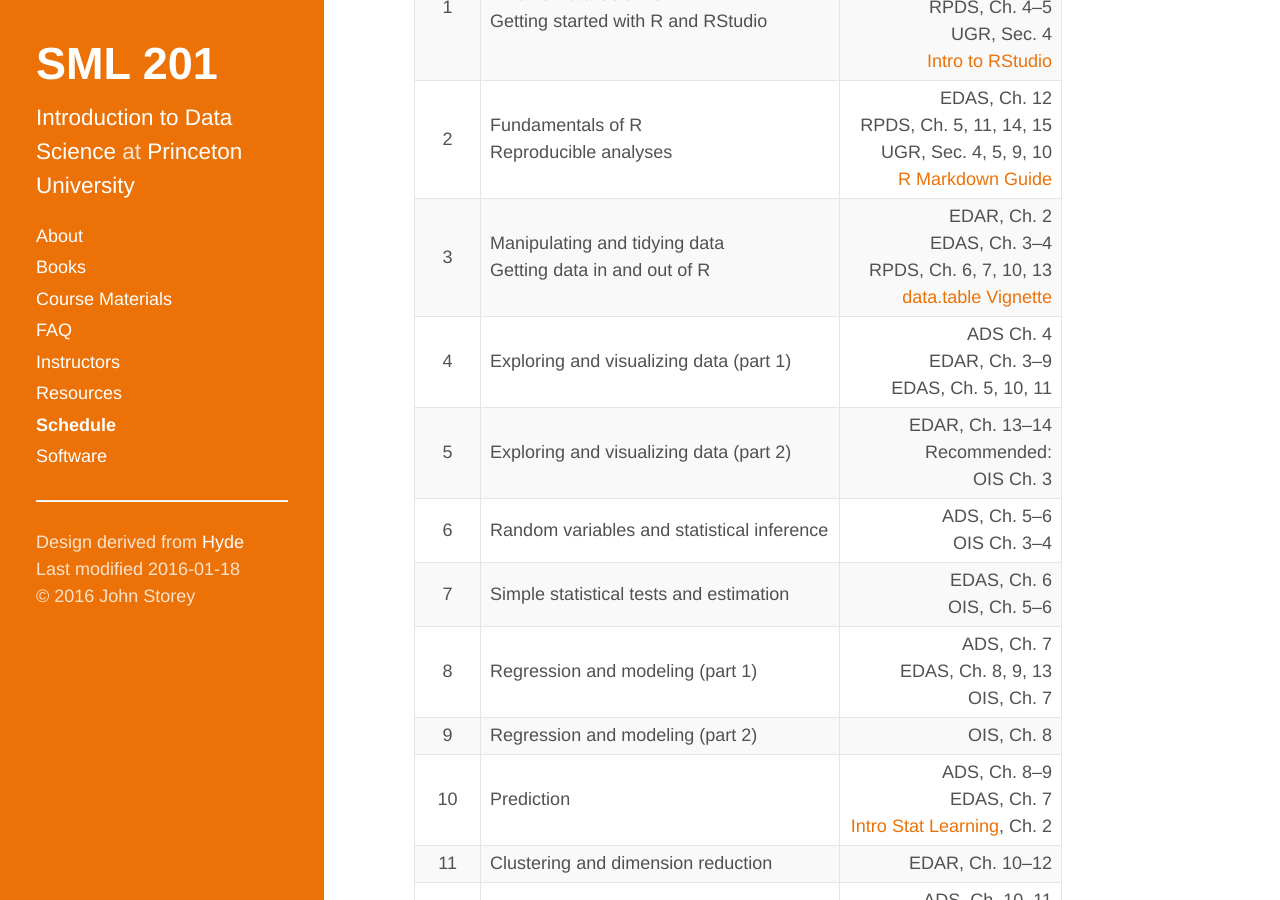
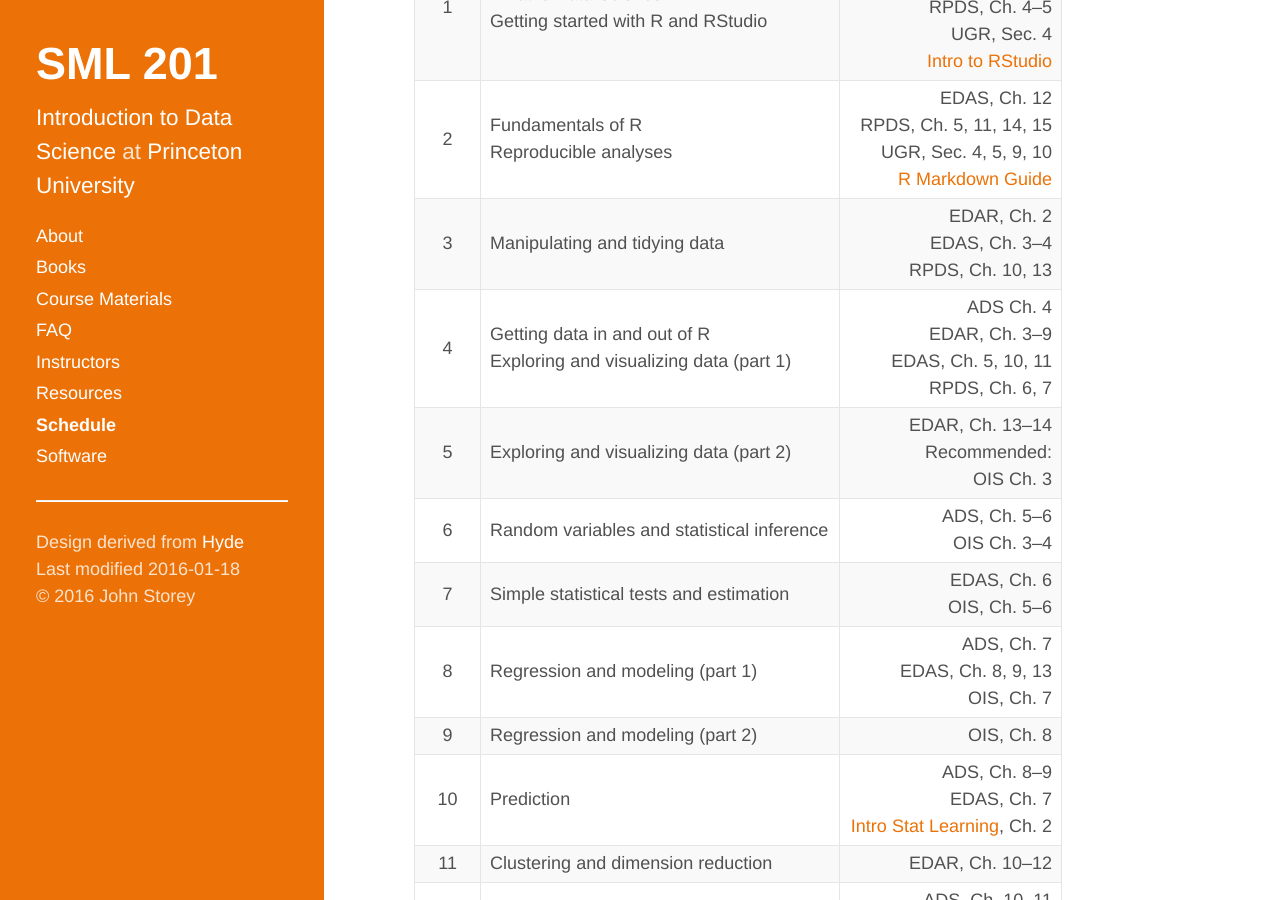
Before and after one commit to SML201/sml201.github.io, a Jekyll site: the page built from schedule.md, in a window 1280 px wide and 900 px high, scrolled down 363 px. Built offline with Jekyll 4.4.1, drawn with Linux system fonts in a browser that asks for light colours.

Commit message:
Updated schedule.

```diff
--- a/schedule.md
+++ b/schedule.md
@@ -13,8 +13,8 @@ title: Schedule
 | :----: | -------- | ------: |
 | 1 <a name="week1"></a> | What is Data Science? <br> Getting started with R and RStudio | ADS, Ch. 1--3 <br> EDAS, Ch. 1, 2 <br> RPDS, Ch. 4--5 <br> UGR, Sec. 4 <br> [Intro to RStudio](http://dss.princeton.edu/training/RStudio101.pdf) |
 | 2 | Fundamentals of R <br> Reproducible analyses | EDAS, Ch. 12 <br> RPDS, Ch. 5, 11, 14, 15 <br> UGR, Sec. 4, 5, 9, 10 <br> [R Markdown Guide](http://rmarkdown.rstudio.com)|
-| 3 | Manipulating and tidying data <br> Getting data in and out of R | EDAR, Ch. 2 <br> EDAS, Ch. 3--4 <br> RPDS, Ch. 6, 7, 10, 13 <br> [data.table Vignette](https://cran.r-project.org/web/packages/data.table/vignettes/datatable-intro.pdf) |
-| 4 | Exploring and visualizing data (part 1) | ADS Ch. 4 <br>  EDAR, Ch. 3--9 <br> EDAS, Ch. 5, 10, 11 |
+| 3 | Manipulating and tidying data | EDAR, Ch. 2 <br> EDAS, Ch. 3--4 <br> RPDS, Ch. 10, 13 |
+| 4 | Getting data in and out of R <br> Exploring and visualizing data (part 1) | ADS Ch. 4 <br>  EDAR, Ch. 3--9 <br> EDAS, Ch. 5, 10, 11 <br> RPDS, Ch. 6, 7 |
 | 5 | Exploring and visualizing data (part 2) | EDAR, Ch. 13--14 <br> Recommended: <br> OIS Ch. 3 |
 | 6 | Random variables and statistical inference | ADS, Ch. 5--6 <br> OIS Ch. 3--4|
 | 7 | Simple statistical tests and estimation | EDAS, Ch. 6 <br> OIS, Ch. 5--6|
```
